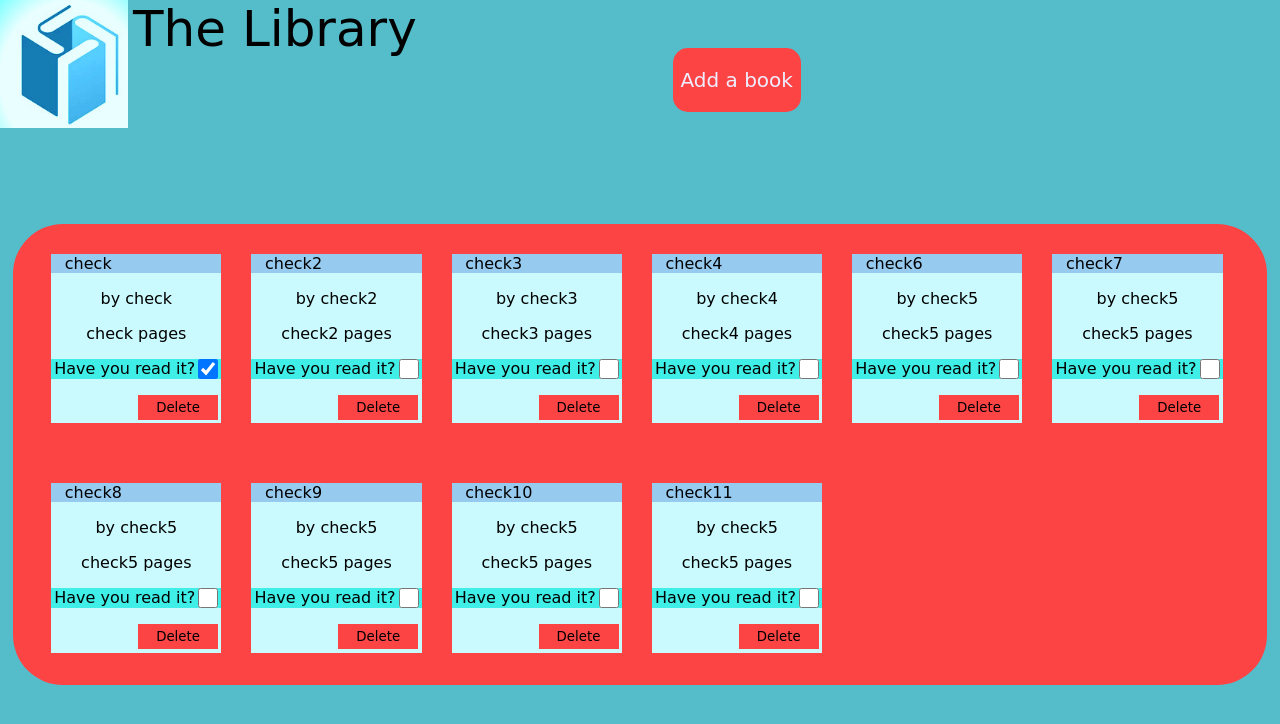
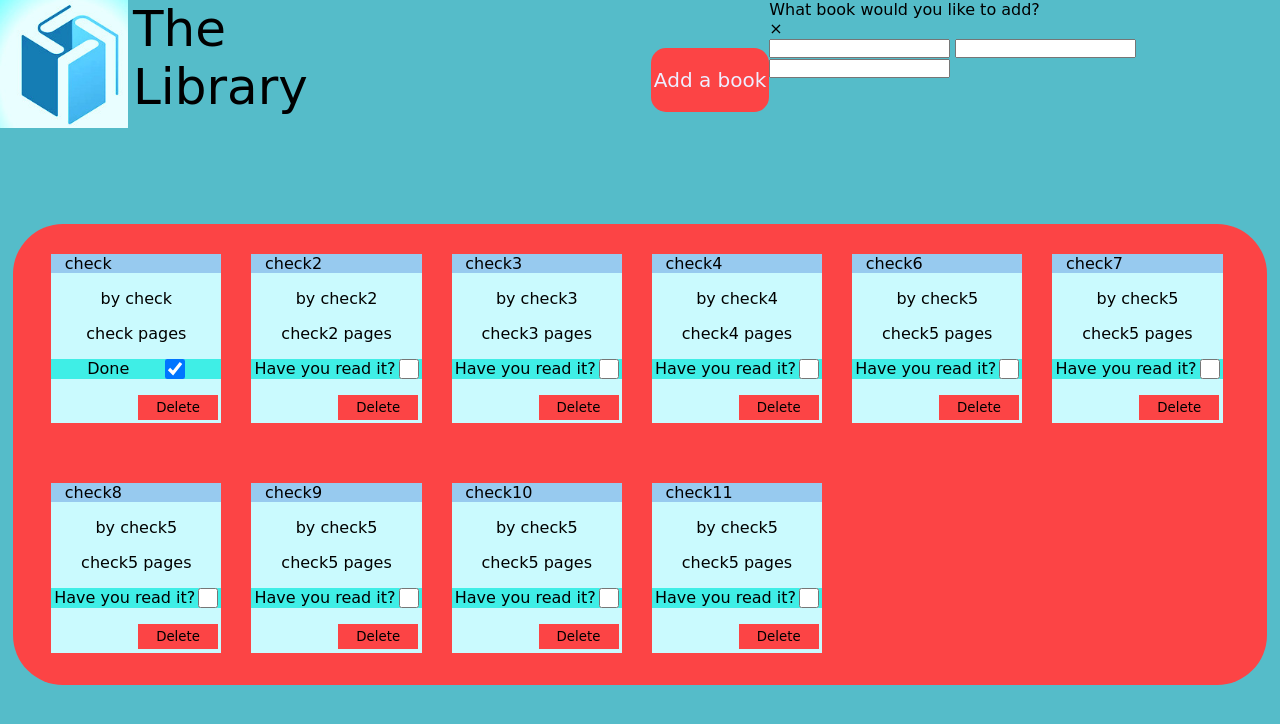
Before and after one commit to BIGVl/Library-Exercise, a plain HTML site: page index.html in a window 1280 px wide. Both pictures are taken after a click on the checkbox "Have you read it?". Drawn offline with Linux system fonts and the light colour scheme; a web font is replaced by a local one.

Commit message:
Changed the checkbox, this is just a preliminary save

```diff
--- a/index.html
+++ b/index.html
@@ -14,6 +14,15 @@
         <img src="Img/Book.jpg" alt="A book image">
         <div class="library">The Library</div>
         <button class="addBook">Add a book</button>
+        <div class="addForm" id="addForm">
+            <div class="formHeader">
+                <div class="choose">What book would you like to add?</div>
+                <div class="close-button">&times;</div>
+                <input type="text" class="title">
+                <input type="text" class="author">
+                <input type="number" name="" class="pages" id="pages">
+            </div>
+        </div>
     </header>
    <div class="books"></div>
 </body>
--- a/script.js
+++ b/script.js
@@ -87,6 +87,14 @@ let theBook;
         theBook.appendChild(deleteB)
 
 
+    newRead.addEventListener('click', ()=>{
+    if (newRead.checked==true) newLabel.textContent = 'Done';
+    else newLabel.textContent = 'Have you read it?'
+    })
+
+
+
+
 
       deleteB.addEventListener('click', ()=>{
         for (let i=0; i<myLibrary.length;i++) {
```
